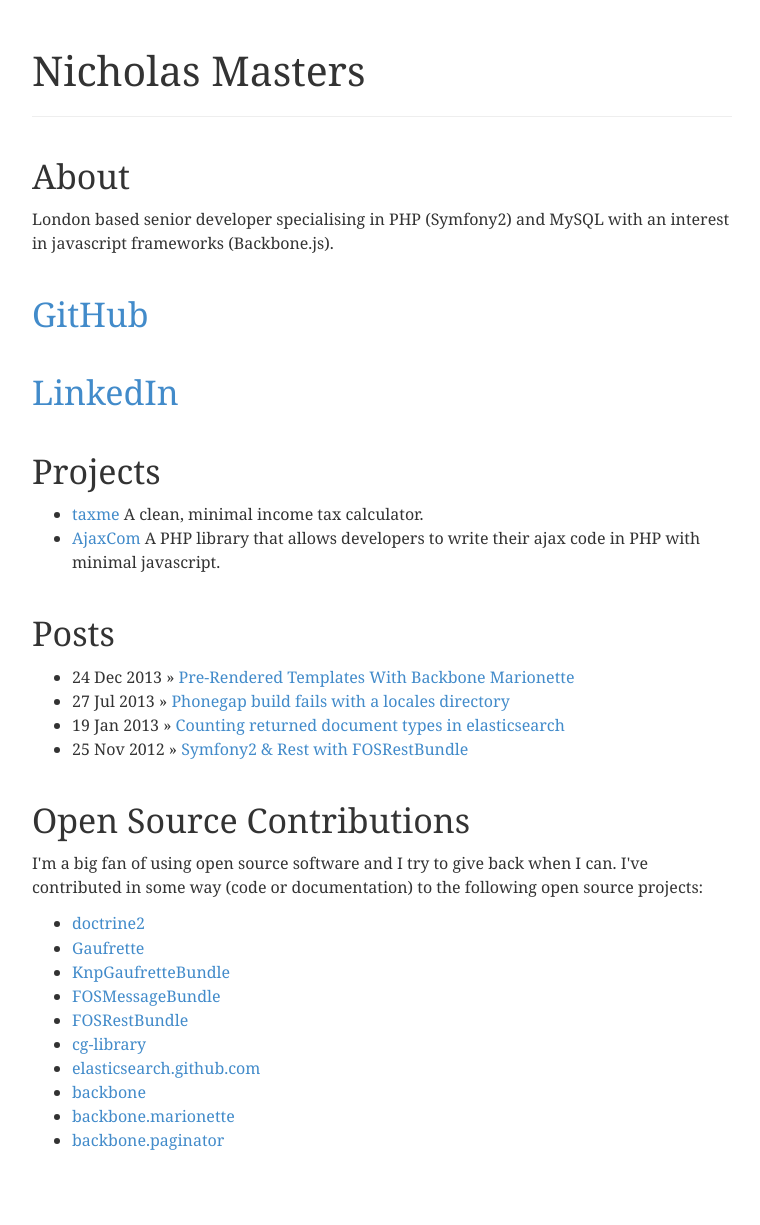
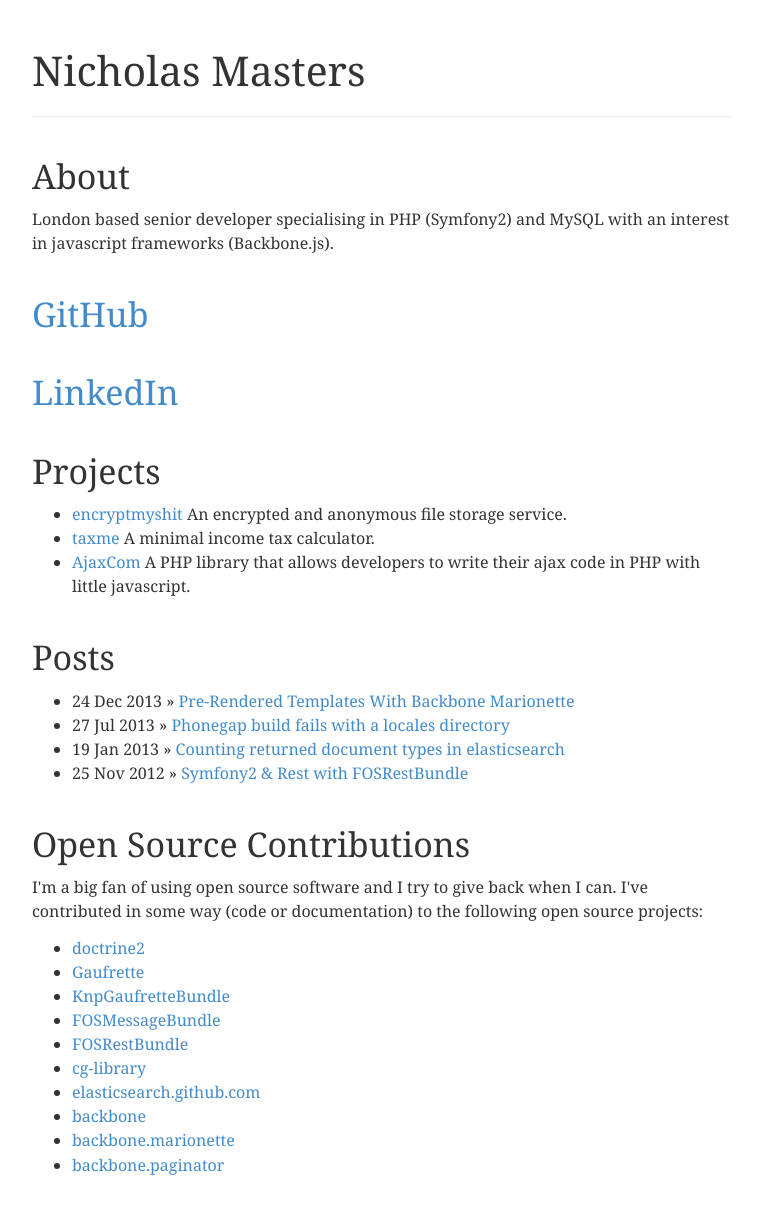
Before and after one commit to nmpolo/nmpolo.github.com, a Jekyll site: the page built from index.html, in a window 1280 px wide. Shown: the whole page, without its empty margins (258-1018 px from the left). Built offline with Jekyll 4.4.1, drawn with Linux system fonts in a browser that asks for light colours; before the commit the page ends 1201 px from its top, so only the background shows below that.

Commit message:
Added encryptmyshit to projects

```diff
--- a/index.html
+++ b/index.html
@@ -15,13 +15,17 @@
     <h2>Projects</h2>
     <ul>
         <li>
+            <a href="https://www.encryptmyshit.com/">encryptmyshit</a>
+            An encrypted and anonymous file storage service.
+        </li>
+        <li>
             <a href="http://www.taxme.co.uk/">taxme</a>
-            A clean, minimal income tax calculator.
+            A minimal income tax calculator.
         </li>
         <li>
             <a href="https://github.com/advertize/AjaxCom"</a>AjaxCom</a>
             A PHP library that allows developers to write their ajax code in PHP
-            with minimal javascript.
+            with little javascript.
         </li>
     </ul>
 
```
